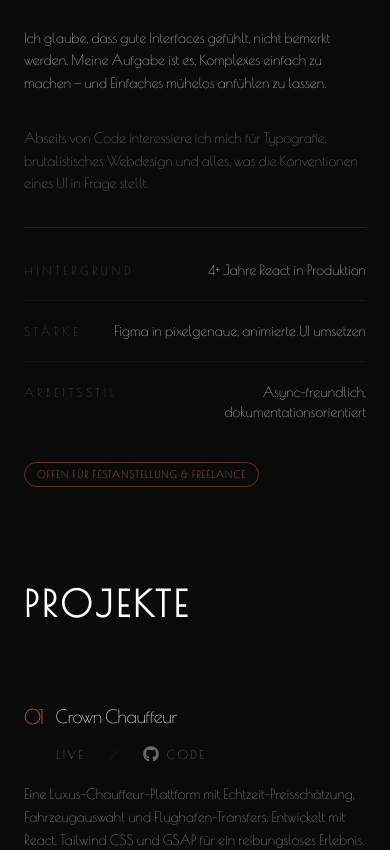
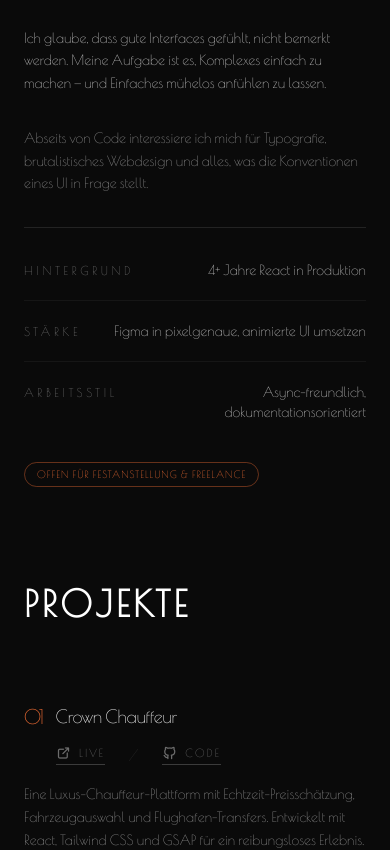
Before and after one commit to sarangan16/sarangan, a React (Create React App) app: page / in a window 390 px wide. Shown: the part 1420-2270 px from the top of the page. Built offline with nearby package versions, Linux system fonts and the light colour scheme.

Commit message:
update: in project sections live and code links have been updated with icons accordingly

```diff
--- a/index.html
+++ b/index.html
@@ -3,6 +3,7 @@
   <head>
     <meta charset="utf-8" />
     <link rel="icon" href="/sarangan/favicon.ico" />
+
     <meta name="viewport" content="width=device-width,initial-scale=1" />
     <meta name="theme-color" content="#000000" />
 
--- a/package.json
+++ b/package.json
@@ -5,6 +5,7 @@
   "private": true,
   "dependencies": {
     "@emailjs/browser": "^4.4.1",
+    "@tabler/icons-webfont": "^3.44.0",
     "@testing-library/dom": "^10.4.1",
     "@testing-library/jest-dom": "^6.6.4",
     "@testing-library/react": "^16.3.0",
--- a/public/index.html
+++ b/public/index.html
@@ -1,8 +1,12 @@
-<!DOCTYPE html>
+<!doctype html>
 <html lang="en">
   <head>
     <meta charset="utf-8" />
     <link rel="icon" href="%PUBLIC_URL%/favicon.ico" />
+    <link
+      rel="stylesheet"
+      href="https://cdn.jsdelivr.net/npm/@tabler/icons-webfont@3.33.0/dist/tabler-icons.min.css"
+    />
     <meta name="viewport" content="width=device-width, initial-scale=1" />
     <meta name="theme-color" content="#000000" />
     <meta
--- a/src/components/About.jsx
+++ b/src/components/About.jsx
@@ -60,7 +60,7 @@ const About = () => {
               {t("about.philosophy")}
             </p>
 
-            <p className="text-white/40 text-sm leading-relaxed">
+            <p className="text-white/50 text-sm leading-relaxed">
               {t("about.approach")}
             </p>
 
@@ -71,7 +71,7 @@ const About = () => {
                   key={i}
                   className="flex items-start justify-between gap-4 border-b border-white/5 pb-5 last:border-0 last:pb-0"
                 >
-                  <span className="text-white/25 text-xs uppercase tracking-[0.3em] pt-0.5">
+                  <span className="text-white/40 text-xs uppercase tracking-[0.3em] pt-0.5">
                     {fact.label}
                   </span>
                   <span className="text-white/70 text-sm text-right">
--- a/src/components/Projects.jsx
+++ b/src/components/Projects.jsx
@@ -1,6 +1,5 @@
 import React from "react";
 import { useTranslation } from "react-i18next";
-import { FaGithub } from "react-icons/fa";
 
 const projects = [
   {
@@ -10,19 +9,20 @@ const projects = [
     live: "https://chaffuer-elite.vercel.app/",
     tech: ["Node.js", "Express", "Zod", "React", "GSAP", "Tailwind"],
   },
+
+  {
+    titleKey: "KaufDE",
+    descriptionKey: "KaufDE.description",
+    github: "https://github.com/sarangan16/online-store",
+    live: "https://kaufde.vercel.app/",
+    tech: ["Express", "Stripe", "EmailJS", "React", "Router", "Tailwind"],
+  },
   {
     titleKey: "GoldStack",
     descriptionKey: "GoldStack.description",
     github: "https://github.com/sarangan16/real-estate",
     live: "https://real-estate-khaki-six.vercel.app/",
     tech: ["React", "Framer Motion", "Tailwind", "Vite", "Toastify"],
-  },
-  {
-    titleKey: "KaufDE",
-    descriptionKey: "KaufDE.description",
-    github: "https://github.com/sarangan16/online-store",
-    live: "https://kaufde.vercel.app/",
-    tech: ["Express", "Stripe", "EmailJS", "React", "Router", "Tailwind"],
   },
 ];
 
@@ -62,8 +62,9 @@ const Projects = () => {
                     href={project.live}
                     target="_blank"
                     rel="noopener noreferrer"
-                    className="flex items-center gap-1.5 text-xs md:text-sm uppercase tracking-[0.2em] text-white/40 hover:text-[#F16D34] border-b border-transparent hover:border-[#F16D34] pb-px transition"
+                    className="group flex items-center gap-1.5 text-[11px] uppercase tracking-[0.18em] text-white/40 hover:text-[#F16D34] border-b border-white/20 hover:border-[#F16D34] pb-0.5 transition-all duration-300"
                   >
+                    <i className="ti ti-external-link text-[15px] transition-transform duration-300 group-hover:translate-x-0.5 group-hover:-translate-y-0.5" />
                     Live
                   </a>
                 )}
@@ -76,9 +77,9 @@ const Projects = () => {
                   href={project.github}
                   target="_blank"
                   rel="noopener noreferrer"
-                  className="flex items-center gap-2 text-xs md:text-sm uppercase tracking-[0.2em] text-white/40 hover:text-[#F16D34] border-b border-transparent hover:border-[#F16D34] pb-px transition"
+                  className="group flex items-center gap-1.5 text-[11px] uppercase tracking-[0.18em] text-white/40 hover:text-white border-b border-white/20 hover:border-white pb-0.5 transition-all duration-300"
                 >
-                  <FaGithub size={16} />
+                  <i className="ti ti-brand-github text-[15px] transition-transform duration-300 group-hover:rotate-12" />
                   Code
                 </a>
               </div>
```
Also changed, not shown: src/images/logo-w.png (added), 1 other file (tests, documents, lock files or other folders).
